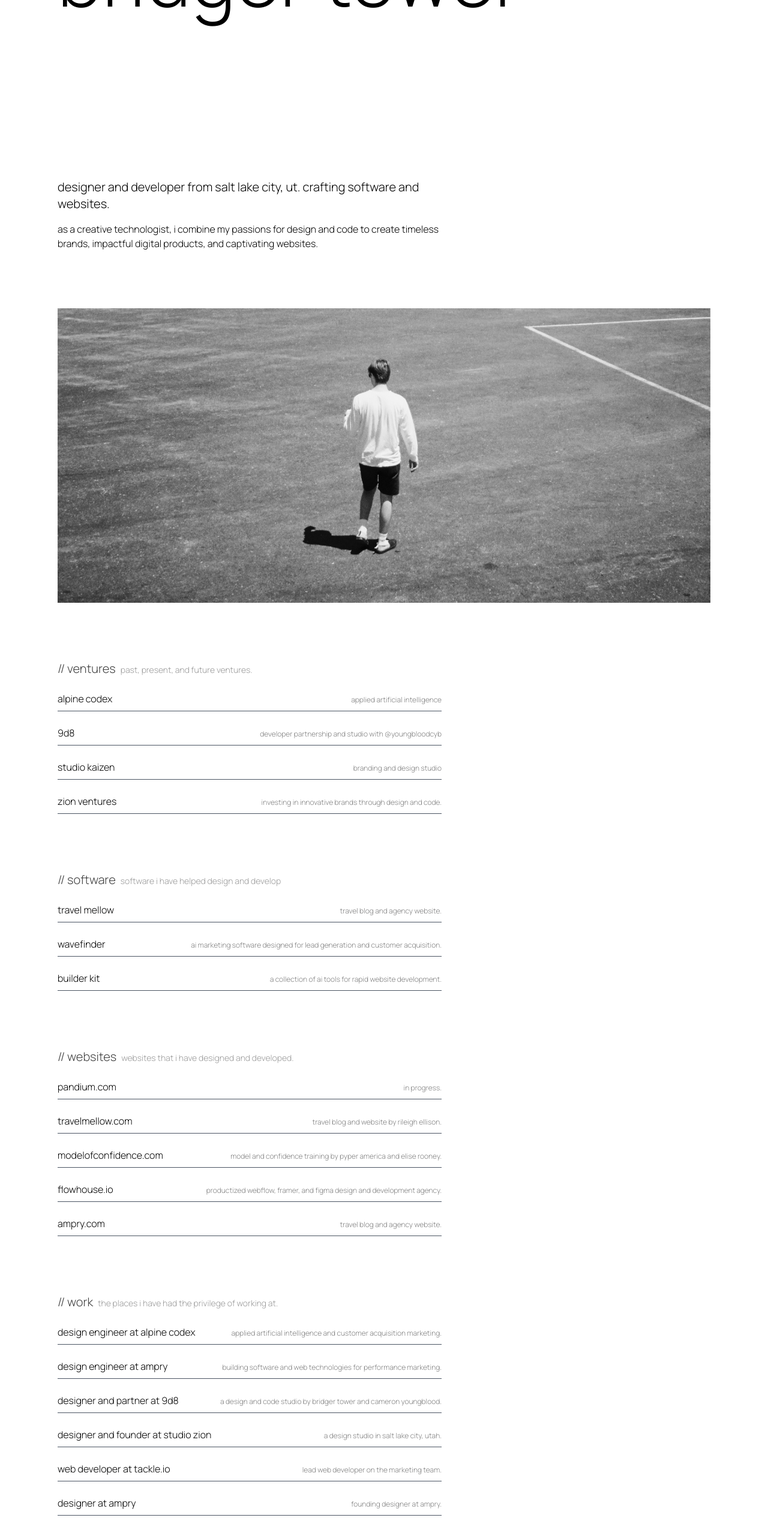
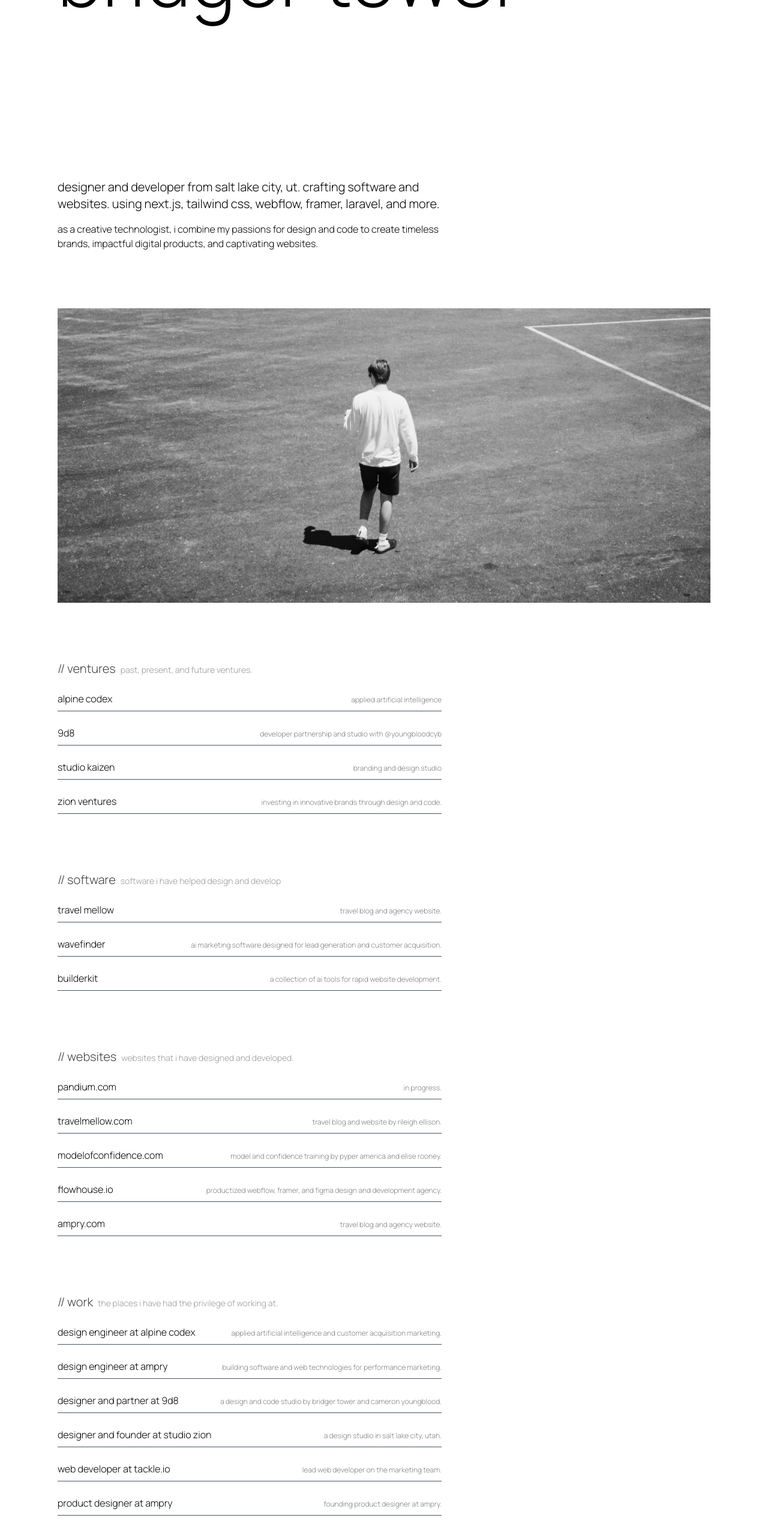
Before and after one commit to brijr/home, a Next.js app: page / in a window 1280 px wide. Shown: the part 198-2764 px from the top of the page at 60% size. Built offline with nearby package versions, Linux system fonts and the light colour scheme.

Commit message:
update socials

```diff
--- a/components/Hero.jsx
+++ b/components/Hero.jsx
@@ -6,10 +6,10 @@ export default function Hero() {
     <Section className=''>
       <h1 className='sr-only'>Bridger Tower | Designer and Developer</h1>
       <p className="text-6xl h-36 md:h-96 md:text-9xl flex max-w-screen md:w-screen lowercase text-black dark:text-white transition-all group">
-        <span className='inline group-hover:hidden'>Bridger Tower</span> <span className='hidden group-hover:inline'>bridger.to</span><span className='motion-reduce:animate-spin block md:inline'><Image className='md:w-12 w-8' width={100} height={100} src="/x.svg" alt='' /></span>
+        <span className='inline group-hover:hidden'>Bridger Tower</span> <span className='hidden group-hover:inline'>bridger.to</span><span className='motion-reduce:animate-spin block md:inline'><Image className='md:w-16 md:ml-2 w-8' width={100} height={100} src="/x.svg" alt='' /></span>
       </p>
       <h2 className="text-xl">
-        Designer and Developer from Salt Lake City, UT. Crafting software and websites.
+        Designer and Developer from Salt Lake City, UT. Crafting software and websites. Using Next.js, Tailwind CSS, Webflow, Framer, Laravel, and more.
       </h2>
       <h3>
         As a creative technologist, I combine my passions for design and code to create timeless
--- a/components/ImageGrid.jsx
+++ /dev/null
@@ -1,24 +0,0 @@
-import React from "react";
-import Image from "next/image";
-
-const ImageGrid = () => {
-  const imageContext = require.context("@/public/images", true);
-  const imageFileNames = imageContext.keys();
-  console.log(imageFileNames);
-
-  return (
-    <section className="grid lg:grid-cols-3 md:grid-cols-2">
-      {imageFileNames.map((fileName, index) => (
-        <Image
-          key={index}
-          src={imageContext(fileName).default}
-          alt={`${index} by bridger tower`}
-          width={500}
-          height={500}
-        />
-      ))}
-    </section>
-  );
-};
-
-export default ImageGrid;
--- a/utils/software.json
+++ b/utils/software.json
@@ -12,7 +12,7 @@
     "liveLink": "https://wavefinder.io"
   },
   {
-    "title": "Builder Kit",
+    "title": "BuilderKit",
     "year": "2023",
     "description": "a collection of ai tools for rapid website development.",
     "liveLink": "https://builderkit.io"
--- a/utils/works.json
+++ b/utils/works.json
@@ -30,9 +30,9 @@
     "liveLink": "https://tackle.io"
   },
   {
-    "title": "Designer at Ampry",
+    "title": "Product Designer at Ampry",
     "year": "2020-2022",
-    "description": "Founding designer at Ampry.",
+    "description": "Founding product designer at Ampry.",
     "liveLink": "https://ampry.com"
   }
 ]
```
Also changed, not shown: public/fonts/tiny.ttf (deleted).
